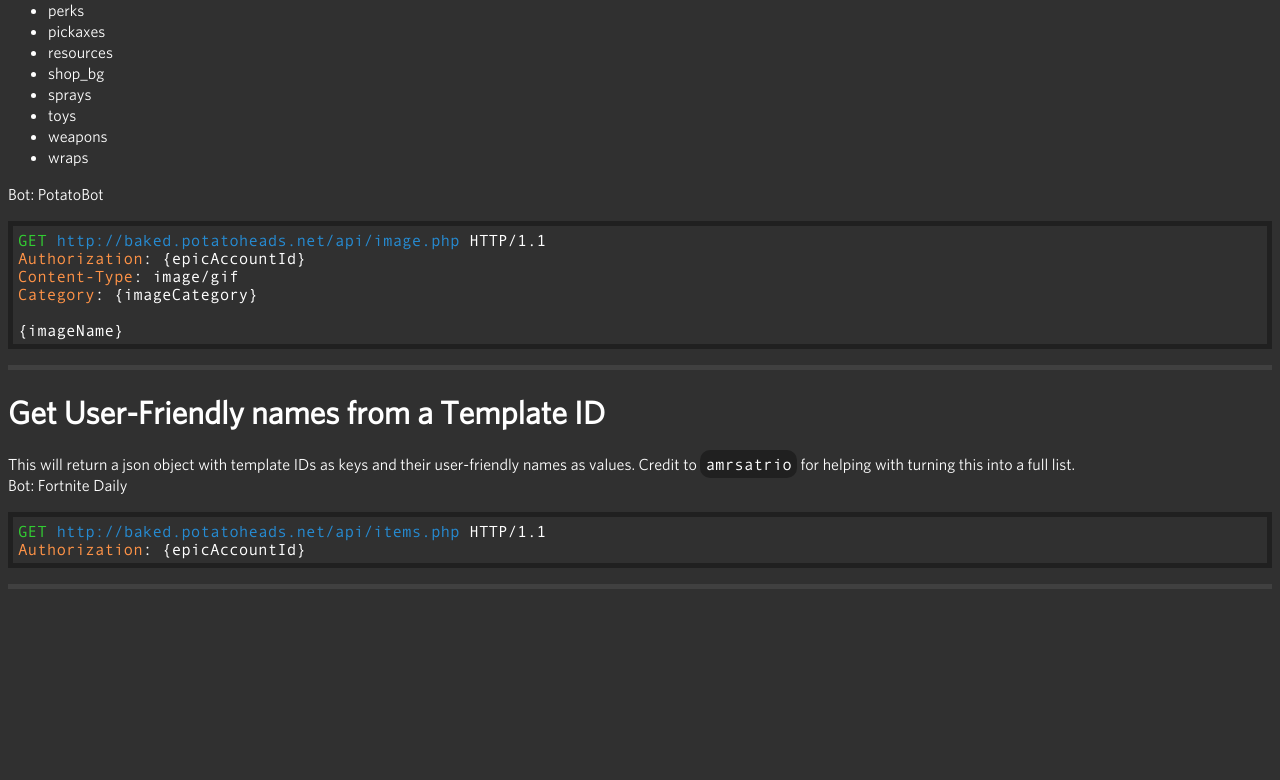
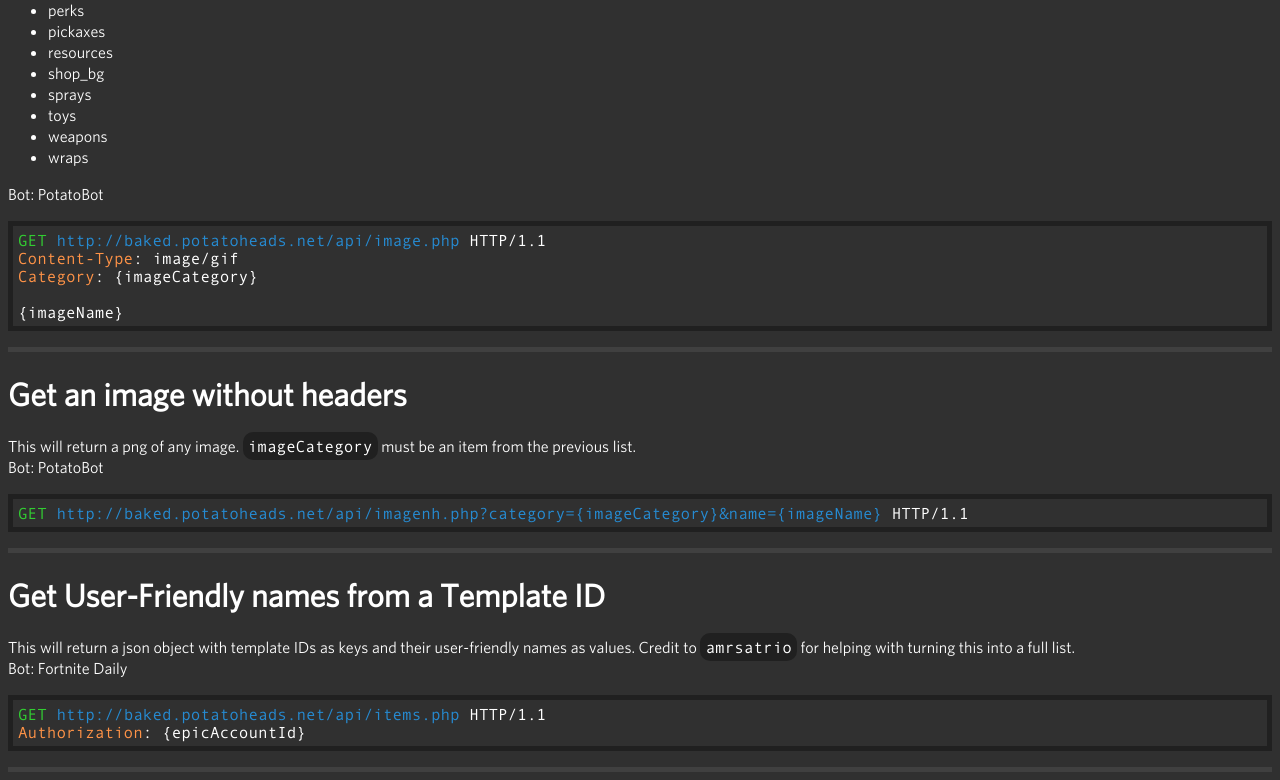
Before and after one commit to pirica/Potato-API, a PHP site: page / in a window 1280 px wide. Shown: the part 884-1664 px from the top of the page. Before the commit the page ends 1473 px from the top, so only its background shows below. Run offline with PHP 8.4, Linux system fonts and the light colour scheme.

Commit message:
Changed image endpoint to not require authorization

```diff
--- a/index.php
+++ b/index.php
@@ -6,7 +6,7 @@
 	<body>
 		<?php
 			function addEndpoint($method, $endpoint, $headers, $payload = null){
-				echo '<p class="code"><span class="method">'.$method.'</span> <span class="url">http://baked.potatoheads.net/api/'.$endpoint.'.php</span> HTTP/1.1';
+				echo '<p class="code"><span class="method">'.$method.'</span> <span class="url">http://baked.potatoheads.net/api/'.$endpoint.'</span> HTTP/1.1';
 				foreach ($headers as $hTitle => $hValue){
 					echo '<br><span class="header">'.$hTitle.'</span>: '.$hValue;
 				}
@@ -17,26 +17,28 @@
 			}
 
 			echo '<h1>Send Information to Server</h1>This allows you to send information to me. If you wish to apply for authorization, use the category <span class="smallCode">application</span>. Response code should be <span class="smallCode">204</span> if successful.';
-			addEndpoint('POST', 'post', [
+			addEndpoint('POST', 'post.php', [
 				'Authorization' => '{epicAccountId}',
 				'Category' => '{category}'
 			], '{infoToSendToServer}');
 
 			echo '<h1>Get hero information</h1>This will return json with information about a hero.<br>Bot: PotatoBot';
-			addEndpoint('GET', 'hero', [
+			addEndpoint('GET', 'hero.php', [
 				'Authorization' => '{epicAccountId}',
 				'Content-Type' => 'application/json'
 			], '{heroName}');
 
 			echo '<h1>Get an image</h1>This will return a png of any image. <span class="smallCode">imageCategory</span> must be an item from this list:<ul><li>backblings</li><li>banners</li><li>bundles</li><li>classes</li><li>contrails</li><li>emotes</li><li>emoticons</li><li>gliders</li><li>heroes</li><li>loading-screens</li><li>music</li><li>outfits</li><li>perks</li><li>pickaxes</li><li>resources</li><li>shop_bg</li><li>sprays</li><li>toys</li><li>weapons</li><li>wraps</li></ul>Bot: PotatoBot';
-			addEndpoint('GET', 'image', [
-				'Authorization' => '{epicAccountId}',
+			addEndpoint('GET', 'image.php', [
 				'Content-Type' => 'image/gif',
 				'Category' => '{imageCategory}'
 			], '{imageName}');
 
+			echo '<h1>Get an image without headers</h1>This will return a png of any image. <span class="smallCode">imageCategory</span> must be an item from the previous list.<br>Bot: PotatoBot';
+			addEndpoint('GET', 'imagenh.php?category={imageCategory}&name={imageName}', []);
+
 			echo '<h1>Get User-Friendly names from a Template ID</h1>This will return a json object with template IDs as keys and their user-friendly names as values. Credit to <span class="smallCode">amrsatrio</span> for helping with turning this into a full list.<br>Bot: Fortnite Daily';
-			addEndpoint('GET', 'items', [
+			addEndpoint('GET', 'items.php', [
 				'Authorization' => '{epicAccountId}'
 			]);
 		?>
```
Also changed, not shown: image.php (+0 -16 lines), imagenh.php (added, +16 -0 lines).
